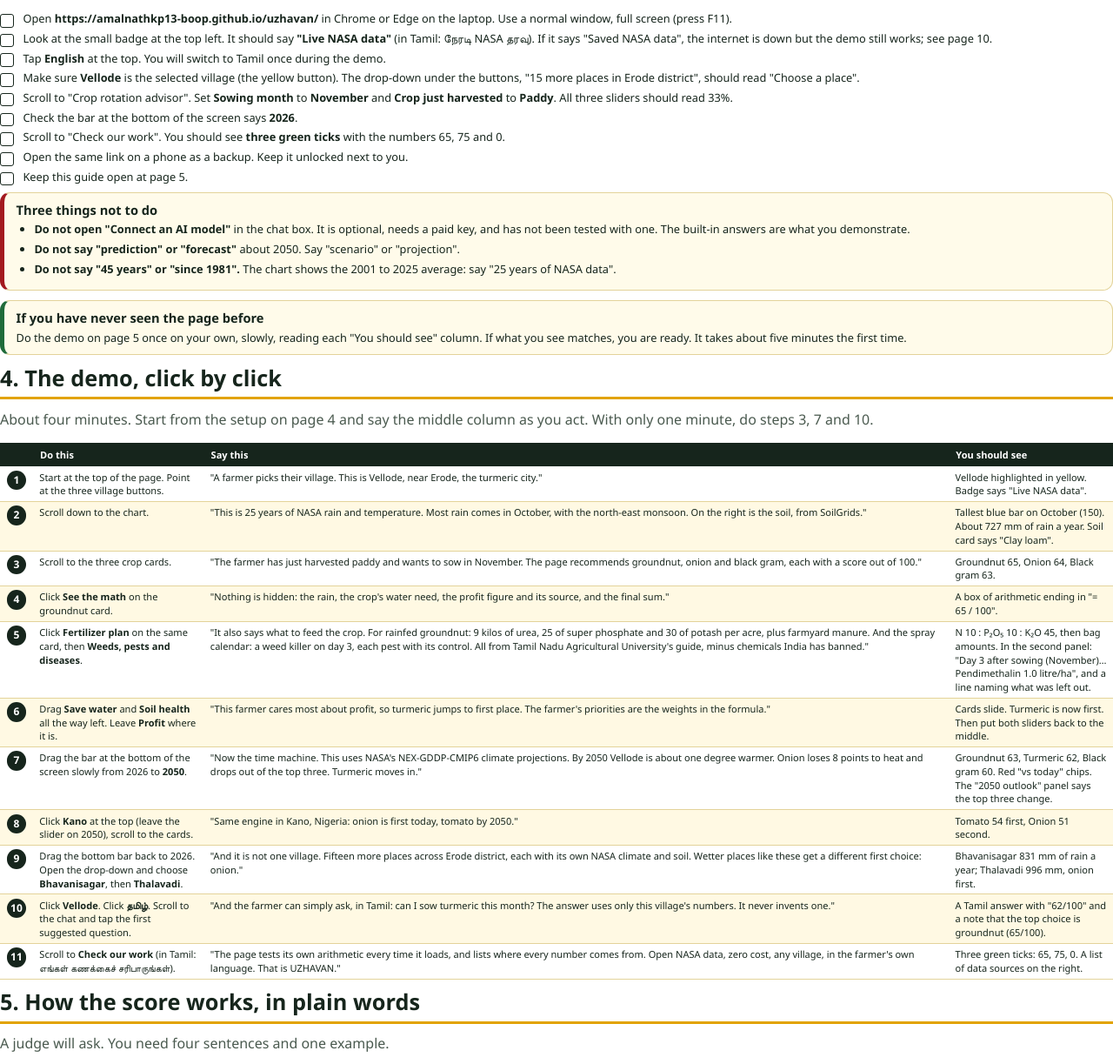
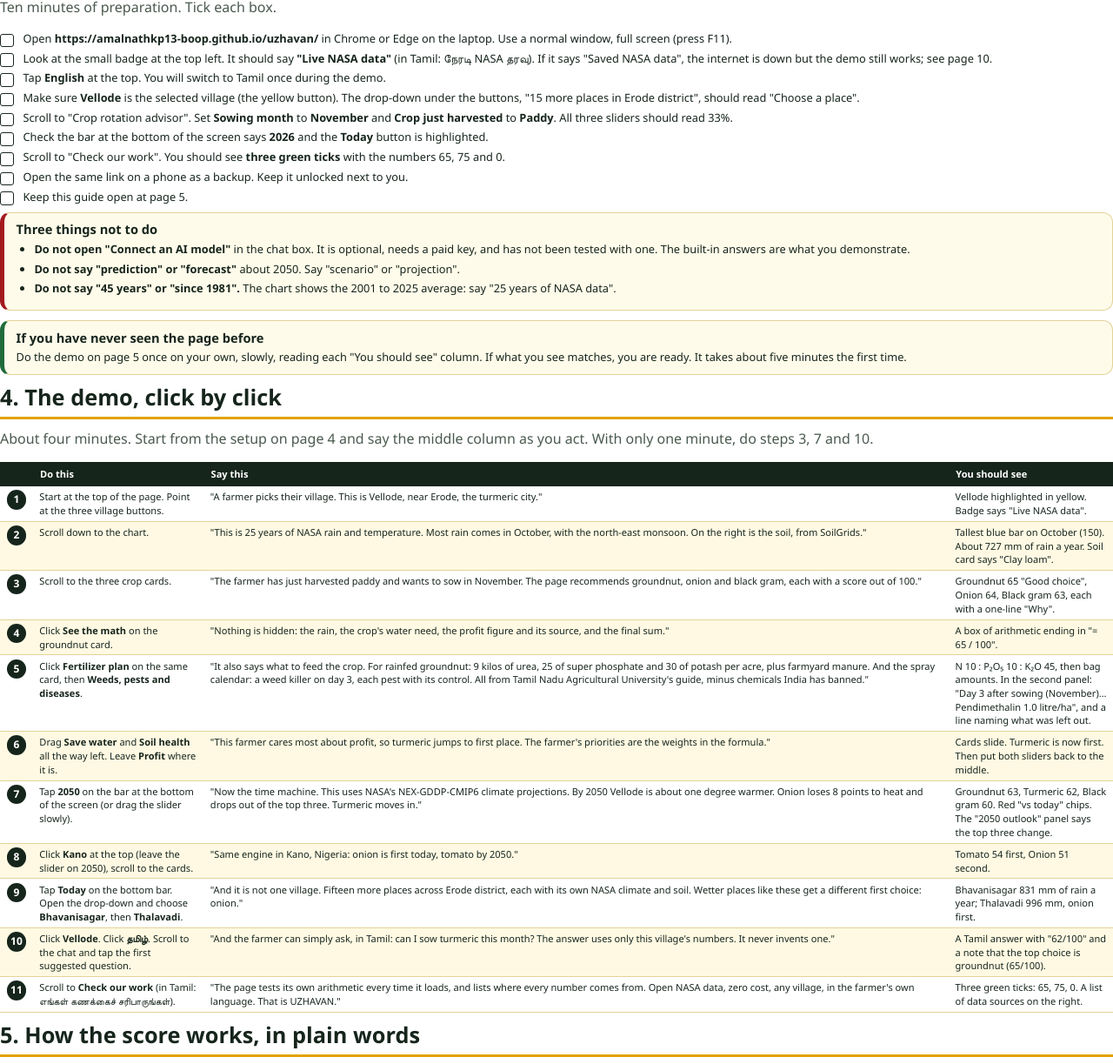
Before and after one commit to amalnathkp13-boop/uzhavan, a plain HTML site: page docs/judge-guide.html in a window 1280 px wide. Shown: the part 2799-4022 px from the top of the page at 87% size. Drawn offline with Linux system fonts and the light colour scheme.

Commit message:
Screenshots and judge guide updated for the easier layout

```diff
--- a/docs/judge-guide.html
+++ b/docs/judge-guide.html
@@ -109,6 +109,7 @@ pre{font-family:Consolas,monospace;font-size:8.3pt;background:#f6ecc6;border-rad
 
 <h3>Why it is different</h3>
 <ul>
+<li><b>Plain words first.</b> Three numbered steps at the top; each crop card says "Good choice" or not and gives the reason in one sentence, with a Listen button where the device has a voice.</li>
 <li><b>Nothing is hidden.</b> Every score opens up to show its arithmetic. A farmer or a judge can check it by hand.</li>
 <li><b>The farmer's priorities are the formula.</b> Three sliders (save water, soil health, profit) are the weights in the score.</li>
 <li><b>Tamil first.</b> The page opens in Tamil and switches to English with one tap.</li>
@@ -148,7 +149,7 @@ pre{font-family:Consolas,monospace;font-size:8.3pt;background:#f6ecc6;border-rad
 <li>Tap <b>English</b> at the top. You will switch to Tamil once during the demo.</li>
 <li>Make sure <b>Vellode</b> is the selected village (the yellow button). The drop-down under the buttons, "15 more places in Erode district", should read "Choose a place".</li>
 <li>Scroll to "Crop rotation advisor". Set <b>Sowing month</b> to <b>November</b> and <b>Crop just harvested</b> to <b>Paddy</b>. All three sliders should read 33%.</li>
-<li>Check the bar at the bottom of the screen says <b>2026</b>.</li>
+<li>Check the bar at the bottom of the screen says <b>2026</b> and the <b>Today</b> button is highlighted.</li>
 <li>Scroll to "Check our work". You should see <b>three green ticks</b> with the numbers 65, 75 and 0.</li>
 <li>Open the same link on a phone as a backup. Keep it unlocked next to you.</li>
 <li>Keep this guide open at page 5.</li>
@@ -178,13 +179,13 @@ pre{font-family:Consolas,monospace;font-size:8.3pt;background:#f6ecc6;border-rad
 <tbody>
 <tr><td><span class="num">1</span></td><td>Start at the top of the page. Point at the three village buttons.</td><td>"A farmer picks their village. This is Vellode, near Erode, the turmeric city."</td><td>Vellode highlighted in yellow. Badge says "Live NASA data".</td></tr>
 <tr><td><span class="num">2</span></td><td>Scroll down to the chart.</td><td>"This is 25 years of NASA rain and temperature. Most rain comes in October, with the north-east monsoon. On the right is the soil, from SoilGrids."</td><td>Tallest blue bar on October (150). About 727 mm of rain a year. Soil card says "Clay loam".</td></tr>
-<tr><td><span class="num">3</span></td><td>Scroll to the three crop cards.</td><td>"The farmer has just harvested paddy and wants to sow in November. The page recommends groundnut, onion and black gram, each with a score out of 100."</td><td>Groundnut 65, Onion 64, Black gram 63.</td></tr>
+<tr><td><span class="num">3</span></td><td>Scroll to the three crop cards.</td><td>"The farmer has just harvested paddy and wants to sow in November. The page recommends groundnut, onion and black gram, each with a score out of 100."</td><td>Groundnut 65 "Good choice", Onion 64, Black gram 63, each with a one-line "Why".</td></tr>
 <tr><td><span class="num">4</span></td><td>Click <b>See the math</b> on the groundnut card.</td><td>"Nothing is hidden: the rain, the crop's water need, the profit figure and its source, and the final sum."</td><td>A box of arithmetic ending in "= 65 / 100".</td></tr>
 <tr><td><span class="num">5</span></td><td>Click <b>Fertilizer plan</b> on the same card, then <b>Weeds, pests and diseases</b>.</td><td>"It also says what to feed the crop. For rainfed groundnut: 9 kilos of urea, 25 of super phosphate and 30 of potash per acre, plus farmyard manure. And the spray calendar: a weed killer on day 3, each pest with its control. All from Tamil Nadu Agricultural University's guide, minus chemicals India has banned."</td><td>N 10 : P₂O₅ 10 : K₂O 45, then bag amounts. In the second panel: "Day 3 after sowing (November)… Pendimethalin 1.0 litre/ha", and a line naming what was left out.</td></tr>
 <tr><td><span class="num">6</span></td><td>Drag <b>Save water</b> and <b>Soil health</b> all the way left. Leave <b>Profit</b> where it is.</td><td>"This farmer cares most about profit, so turmeric jumps to first place. The farmer's priorities are the weights in the formula."</td><td>Cards slide. Turmeric is now first. Then put both sliders back to the middle.</td></tr>
-<tr><td><span class="num">7</span></td><td>Drag the bar at the bottom of the screen slowly from 2026 to <b>2050</b>.</td><td>"Now the time machine. This uses NASA's NEX-GDDP-CMIP6 climate projections. By 2050 Vellode is about one degree warmer. Onion loses 8 points to heat and drops out of the top three. Turmeric moves in."</td><td>Groundnut 63, Turmeric 62, Black gram 60. Red "vs today" chips. The "2050 outlook" panel says the top three change.</td></tr>
+<tr><td><span class="num">7</span></td><td>Tap <b>2050</b> on the bar at the bottom of the screen (or drag the slider slowly).</td><td>"Now the time machine. This uses NASA's NEX-GDDP-CMIP6 climate projections. By 2050 Vellode is about one degree warmer. Onion loses 8 points to heat and drops out of the top three. Turmeric moves in."</td><td>Groundnut 63, Turmeric 62, Black gram 60. Red "vs today" chips. The "2050 outlook" panel says the top three change.</td></tr>
 <tr><td><span class="num">8</span></td><td>Click <b>Kano</b> at the top (leave the slider on 2050), scroll to the cards.</td><td>"Same engine in Kano, Nigeria: onion is first today, tomato by 2050."</td><td>Tomato 54 first, Onion 51 second.</td></tr>
-<tr><td><span class="num">9</span></td><td>Drag the bottom bar back to 2026. Open the drop-down and choose <b>Bhavanisagar</b>, then <b>Thalavadi</b>.</td><td>"And it is not one village. Fifteen more places across Erode district, each with its own NASA climate and soil. Wetter places like these get a different first choice: onion."</td><td>Bhavanisagar 831 mm of rain a year; Thalavadi 996 mm, onion first.</td></tr>
+<tr><td><span class="num">9</span></td><td>Tap <b>Today</b> on the bottom bar. Open the drop-down and choose <b>Bhavanisagar</b>, then <b>Thalavadi</b>.</td><td>"And it is not one village. Fifteen more places across Erode district, each with its own NASA climate and soil. Wetter places like these get a different first choice: onion."</td><td>Bhavanisagar 831 mm of rain a year; Thalavadi 996 mm, onion first.</td></tr>
 <tr><td><span class="num">10</span></td><td>Click <b>Vellode</b>. Click <b>தமிழ்</b>. Scroll to the chat and tap the first suggested question.</td><td>"And the farmer can simply ask, in Tamil: can I sow turmeric this month? The answer uses only this village's numbers. It never invents one."</td><td>A Tamil answer with "62/100" and a note that the top choice is groundnut (65/100).</td></tr>
 <tr><td><span class="num">11</span></td><td>Scroll to <b>Check our work</b> (in Tamil: எங்கள் கணக்கைச் சரிபாருங்கள்).</td><td>"The page tests its own arithmetic every time it loads, and lists where every number comes from. Open NASA data, zero cost, any village, in the farmer's own language. That is UZHAVAN."</td><td>Three green ticks: 65, 75, 0. A list of data sources on the right.</td></tr>
 </tbody></table>
```
Also changed, not shown: screenshots/1-dashboard.png, screenshots/2-crop-cards.png, screenshots/3-time-machine-2050.png, screenshots/4-tamil-chat.png, screenshots/5-fertilizer-plan.png, screenshots/6-weeds-pests.png, 1 other file.
